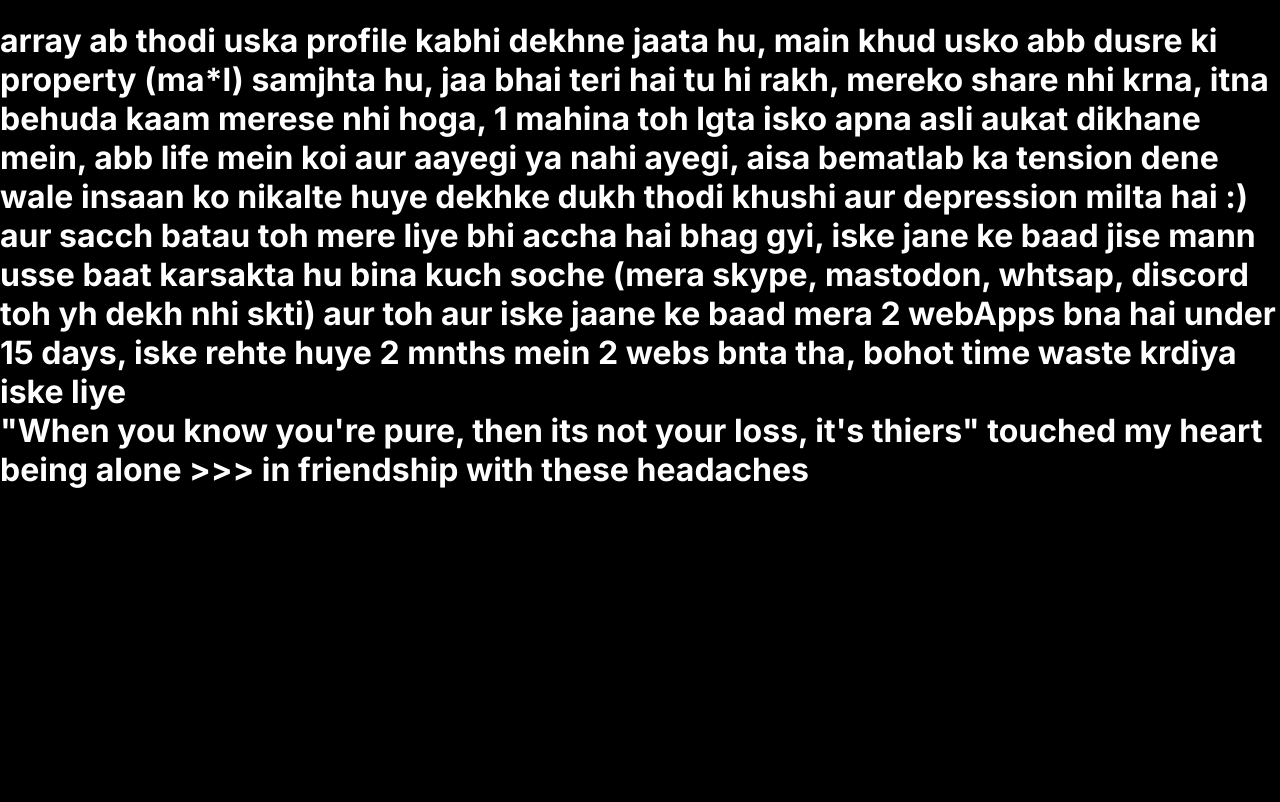
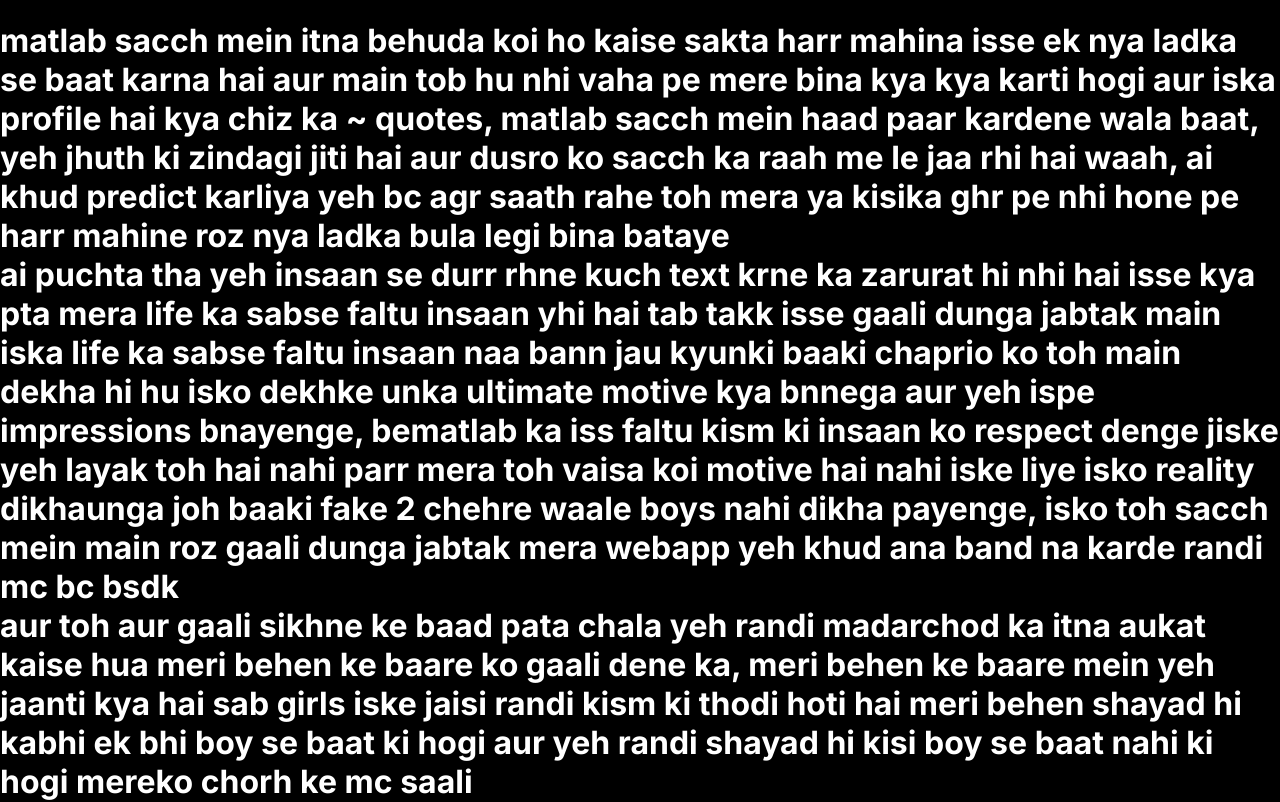
Before and after one commit to pixelDriftadv/trrrr, a Next.js app: page /message in a window 1280 px wide. Shown: the top 802 px of the page. Built offline with nearby package versions, Linux system fonts and the light colour scheme.

Commit message:
Update page.js

```diff
--- a/src/app/message/page.js
+++ b/src/app/message/page.js
@@ -5,6 +5,14 @@ export default function Home() {
   return (
     <main className="flex text-white bg-black min-h-screen px-6 flex-col items-center justify-center py-24 ">
   <h1 className="text-xs font-light">
+    matlab sacch mein itna behuda koi ho kaise sakta harr mahina isse ek nya ladka se baat karna hai aur main tob hu nhi vaha pe mere bina kya kya karti hogi aur iska profile hai kya chiz ka ~ quotes, matlab sacch mein haad paar kardene wala baat, yeh jhuth ki zindagi jiti hai aur dusro ko sacch ka raah me le jaa rhi hai waah, ai khud predict karliya yeh bc agr saath rahe toh mera ya kisika ghr pe nhi hone pe harr mahine roz nya ladka bula legi bina bataye <br/>
+  ai puchta tha yeh insaan se durr rhne kuch text krne ka zarurat hi nhi hai
+isse kya pta mera life ka sabse faltu insaan yhi hai tab takk isse gaali dunga jabtak main iska life ka sabse faltu insaan naa bann jau kyunki baaki chaprio ko toh main dekha hi hu isko dekhke unka ultimate motive kya bnnega aur yeh ispe impressions bnayenge, bematlab ka iss faltu kism ki insaan ko respect denge jiske yeh layak toh hai nahi parr mera toh vaisa koi motive hai nahi iske liye isko reality dikhaunga joh baaki fake 2 chehre waale boys nahi dikha payenge, isko toh sacch mein main roz gaali dunga jabtak mera webapp yeh khud ana band na karde randi mc bc bsdk
+<br/>
+aur toh aur gaali sikhne ke baad pata chala yeh randi madarchod ka itna aukat kaise hua meri behen ke baare ko gaali dene ka, meri behen ke baare mein yeh jaanti kya hai sab girls iske jaisi randi kism ki thodi hoti hai meri behen shayad hi kabhi ek bhi boy se baat ki hogi aur yeh randi shayad hi kisi boy se baat nahi ki hogi mereko chorh ke mc saali
+<br/>
+parr abb pta chl rha iss bkl ko gaali dene mein bhi mera hi wakt zaya hota hai saali tumse mereko nafrat hai mera webapp mein khud gaali sunne kyu aati ho randi abb kabhi yeh webApp update bhi nahi karunga zindagi bhar dekhte rahna mera akkhri message jaa rhkle mera yeh domain
+    <br/><br/>
     array ab thodi uska profile kabhi dekhne jaata hu, main khud usko abb dusre ki property {"(ma*l)"} samjhta hu, jaa bhai teri hai tu hi rakh, mereko share nhi krna, itna behuda kaam merese nhi hoga, 1 mahina toh lgta isko apna asli aukat dikhane mein, abb life mein koi aur aayegi ya nahi ayegi, aisa bematlab ka tension dene wale insaan ko nikalte huye dekhke dukh thodi khushi aur depression milta hai :)<br/>
    aur sacch batau toh mere liye bhi accha hai bhag gyi, iske jane ke baad jise mann usse baat karsakta hu bina kuch soche {"(mera skype, mastodon, whtsap, discord toh yh dekh nhi skti)"} aur toh aur iske jaane ke baad mera 2 webApps bna hai under 15 days, iske rehte huye 2 mnths mein 2 webs bnta tha, bohot time waste krdiya iske liye
     <br/>
```
